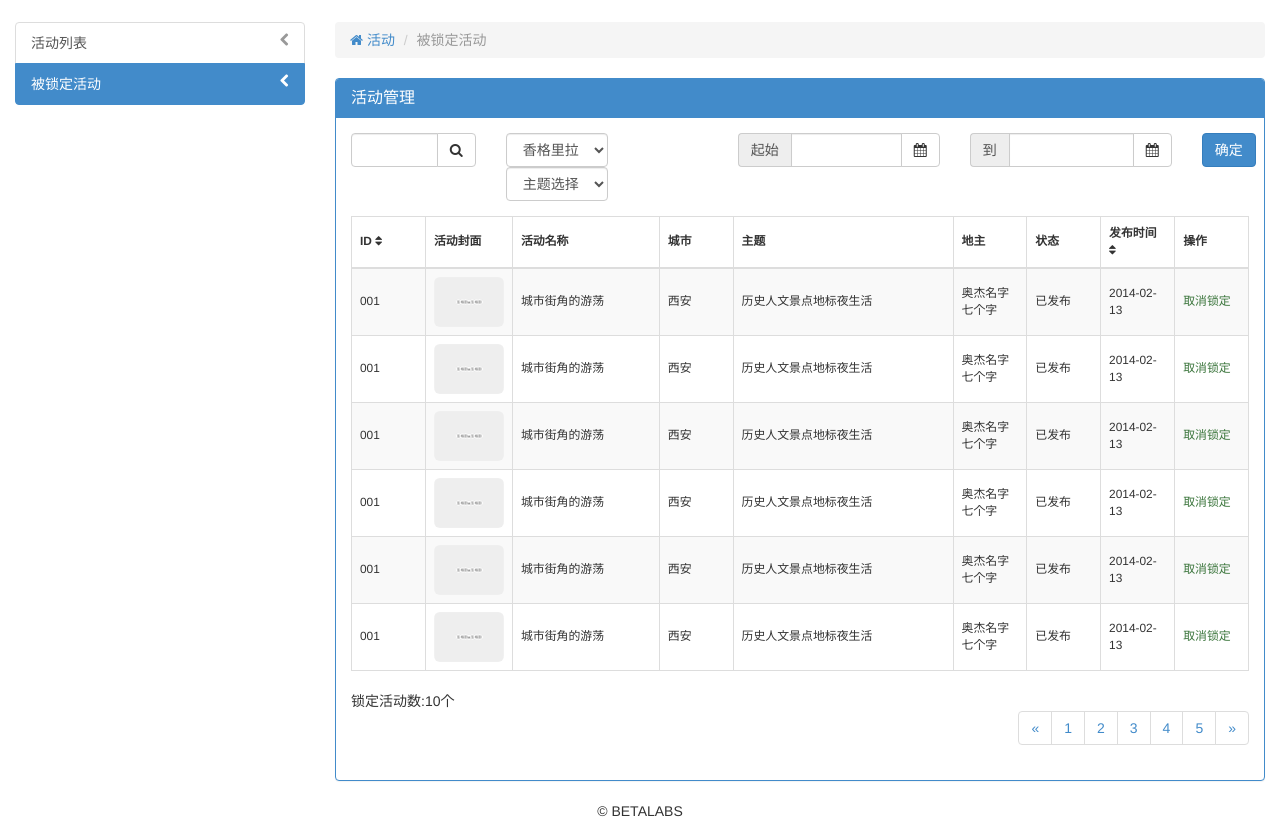
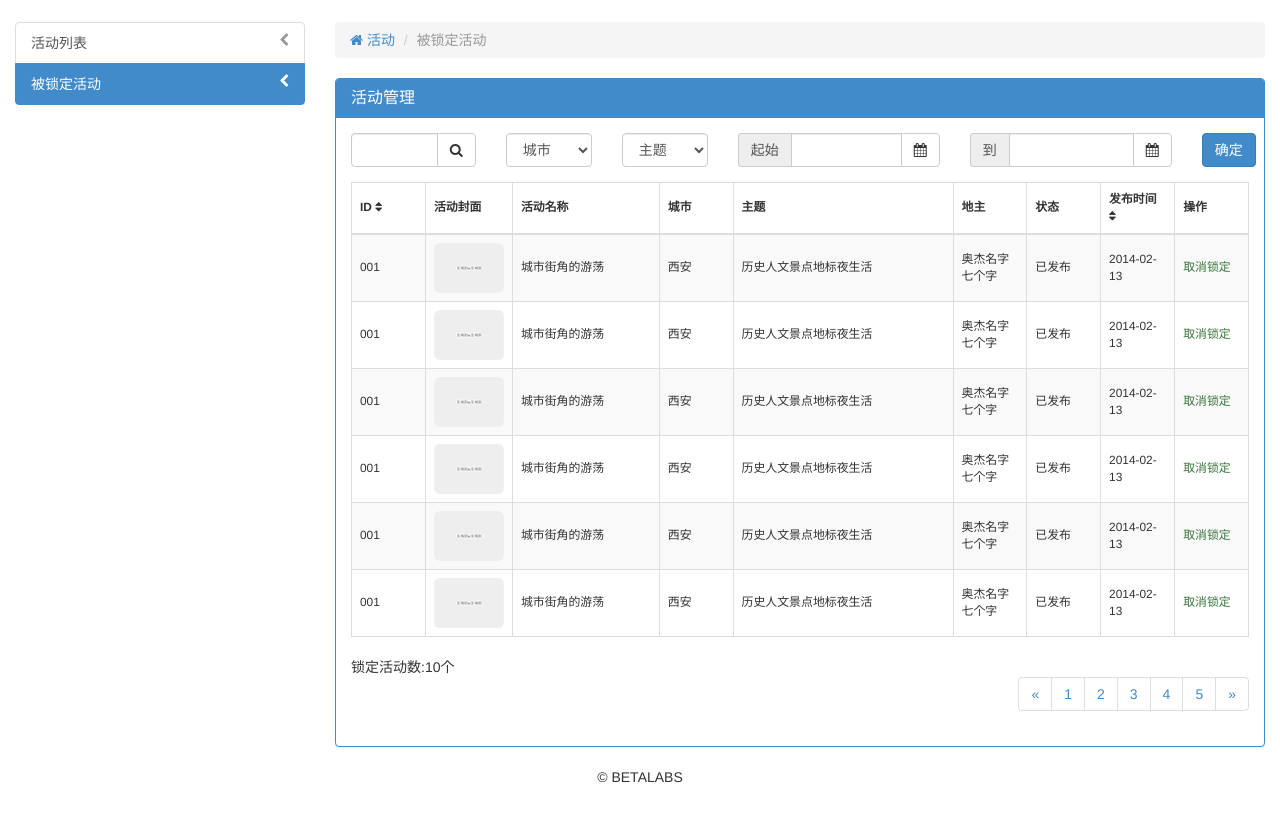
Before and after one commit to OPfewnojnolfew/travel, a plain HTML site: page activitylocked.html in a window 1280 px wide. Shown: the part 53-874 px from the top of the page. After the commit the page ends 840 px from the top, so only its background shows below. Drawn offline with Linux system fonts and the light colour scheme.

Commit message:
select change

```diff
--- a/activitylocked.html
+++ b/activitylocked.html
@@ -108,24 +108,26 @@
 									</div>
 								</div>
 								<div class="col-md-3">
-									<div class="btn-group">
+									<div class="row">
+										<div class="col-md-6">
 											<select class="form-control">
-											<option>香格里拉</option>
+												<option>城市</option>
 												<option>西安</option>
 												<option>渭南</option>
 												<option>咸阳</option>
 												<option>宝鸡</option>
 											</select>
+
 										</div>
-
-									<div class="btn-group">
+										<div class="col-md-6">
 											<select class="form-control">
-											<option>主题选择</option>
+												<option>主题</option>
 												<option>黑主题</option>
 												<option>白主题</option>
 												<option>彩主题</option>
 												<option>其他主题</option>
 											</select>
+										</div>
 									</div>
 								</div>
 								<div class="col-md-3">
```
Also changed, not shown: activitymanage.html (+7 -5 lines), lockusermanage.html (+15 -5 lines), pendingusermanage.html (+6 -3 lines), recommendusermanage.html (+6 -3 lines), usermanage.html (+7 -3 lines). Lines whose indentation alone changed are shown as unchanged.
